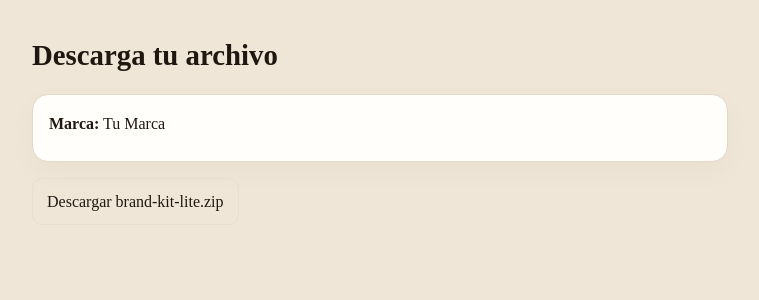
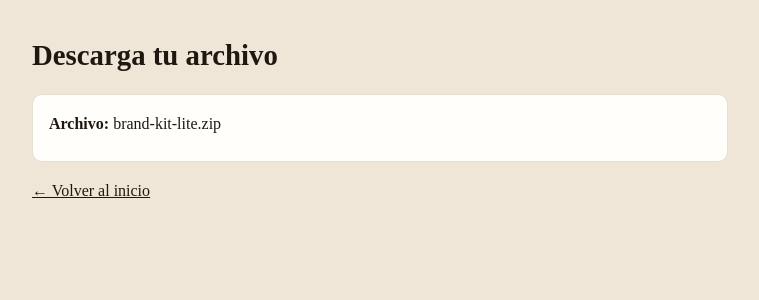
Before and after one commit to infobyolisjo-cpu/byolisjo-brand-kit-lite, a Next.js app: page /download in a window 1280 px wide. Shown: the top 300 px of the page, without its empty margins (260-1019 px from the left). Built offline with nearby package versions, Linux system fonts and the light colour scheme.

Commit message:
fix(download): server page sin hooks ni 'use client'

```diff
--- a/app/download/page.tsx
+++ b/app/download/page.tsx
@@ -1,58 +1,62 @@
 // app/download/page.tsx
-'use client';
+import Link from "next/link";
 
-import { Suspense } from 'react';
-import { useSearchParams } from 'next/navigation';
+type Params = {
+  file?: string;
+  name?: string;
+  slogan?: string;
+  colors?: string;
+};
 
-function DownloadInner() {
-  const searchParams = useSearchParams();
-
-  const file   = searchParams.get('file')   ?? 'brand-kit-lite.zip';
-  const name   = searchParams.get('name')   ?? 'Tu Marca';
-  const slogan = searchParams.get('slogan') ?? '';
-  const colors = searchParams.get('colors') ?? '';
-  const list   = colors ? colors.split(',') : [];
-
-  // Si tienes un endpoint /api/zip que genera el zip por GET con query params,
-  // dejamos un link directo. Si es POST, este botón puede abrir la descarga de otra forma.
-  const zipHref = `/api/zip?name=${encodeURIComponent(name)}&slogan=${encodeURIComponent(slogan)}&colors=${encodeURIComponent(colors)}`;
+export default function DownloadPage({
+  searchParams,
+}: {
+  searchParams: Params;
+}) {
+  const file = searchParams?.file || "brand-kit-lite.zip";
+  const name = searchParams?.name || "";
+  const slogan = searchParams?.slogan || "";
+  const colors = searchParams?.colors || "";
 
   return (
-    <main style={{ padding: '2rem', maxWidth: 760, margin: '0 auto' }}>
-      <h1 style={{ fontSize: '1.8rem', marginBottom: '1rem' }}>Descarga tu archivo</h1>
+    <main style={{ padding: "2rem", maxWidth: 760, margin: "0 auto" }}>
+      <h1 style={{ fontSize: "1.8rem", marginBottom: "1rem" }}>
+        Descarga tu archivo
+      </h1>
 
-      <div className="card" style={{ marginBottom: 16 }}>
+      <div
+        style={{
+          border: "1px solid #e6dfd4",
+          borderRadius: 10,
+          padding: 16,
+          background: "#fffefa",
+        }}
+      >
         <p style={{ marginBottom: 8 }}>
-          <b>Marca:</b> {name}
+          <b>Archivo:</b> {file}
         </p>
-        {slogan && <p style={{ marginBottom: 8 }}><b>Slogan:</b> {slogan}</p>}
-        {list.length > 0 && (
-          <div>
-            <b>Colores:</b>
-            <div style={{ display: 'flex', gap: 8, marginTop: 8 }}>
-              {list.map((c) => (
-                <div key={c} title={c} style={{ width: 28, height: 28, borderRadius: 6, border: '1px solid #e6dfd4', background: c }} />
-              ))}
-            </div>
-          </div>
+        {name && (
+          <p style={{ marginBottom: 4 }}>
+            <b>Nombre:</b> {name}
+          </p>
+        )}
+        {slogan && (
+          <p style={{ marginBottom: 4 }}>
+            <b>Slogan:</b> {slogan}
+          </p>
+        )}
+        {colors && (
+          <p style={{ marginBottom: 4 }}>
+            <b>Colores:</b> {colors}
+          </p>
         )}
       </div>
 
-      <a
-        href={zipHref}
-        className="btn"
-        style={{ display: 'inline-block', padding: '10px 14px', border: '1px solid #e6dfd4', borderRadius: 10 }}
-      >
-        Descargar {file}
-      </a>
+      <p style={{ marginTop: 16 }}>
+        <Link href="/" className="navlink" style={{ textDecoration: "underline" }}>
+          ← Volver al inicio
+        </Link>
+      </p>
     </main>
   );
 }
-
-export default function Page() {
-  return (
-    <Suspense fallback={<main style={{ padding: '2rem' }}>Cargando…</main>}>
-      <DownloadInner />
-    </Suspense>
-  );
-}
```
